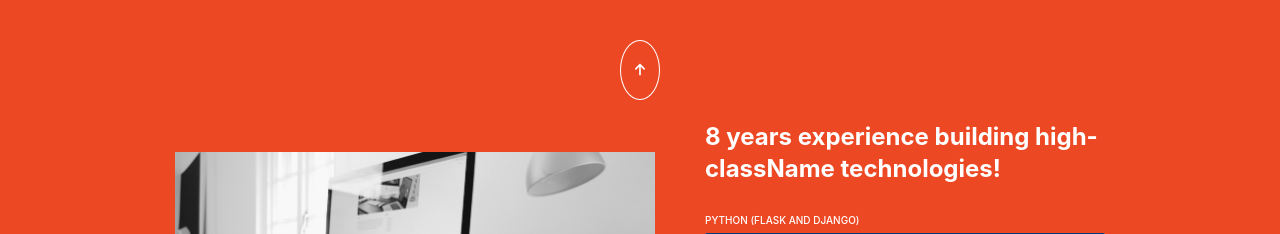
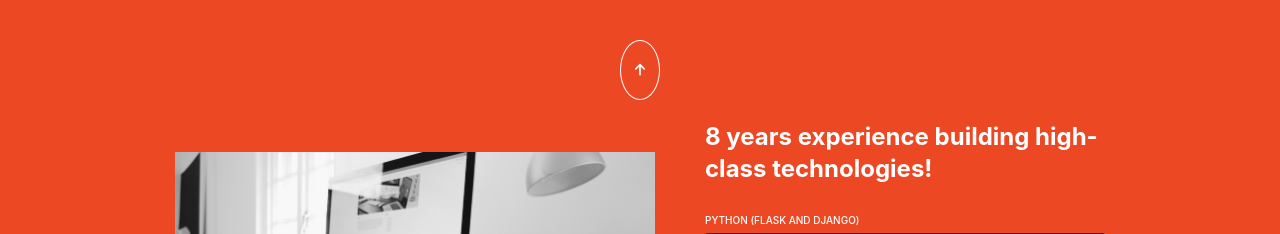
Before and after one commit to theowalcot6/personal-site, a React (Create React App) app: page / in a window 1280 px wide. Shown: the part 880-1114 px from the top of the page. Built offline with nearby package versions, Linux system fonts and the light colour scheme.

Commit message:
Update Home.js

```diff
--- a/src/pages/Home.js
+++ b/src/pages/Home.js
@@ -67,7 +67,7 @@ function Home() {
           <img src={Study} alt='study' width='480'/>
         </div>
         <div className="skills-container">
-          <h6>8 years experience building high-className technologies!</h6>
+          <h6>8 years experience building high-class technologies!</h6>
           <div className="skill">
             <div className="skill-name">PYTHON (FLASK AND DJANGO)</div>
             <div className="skill-bar">
```
